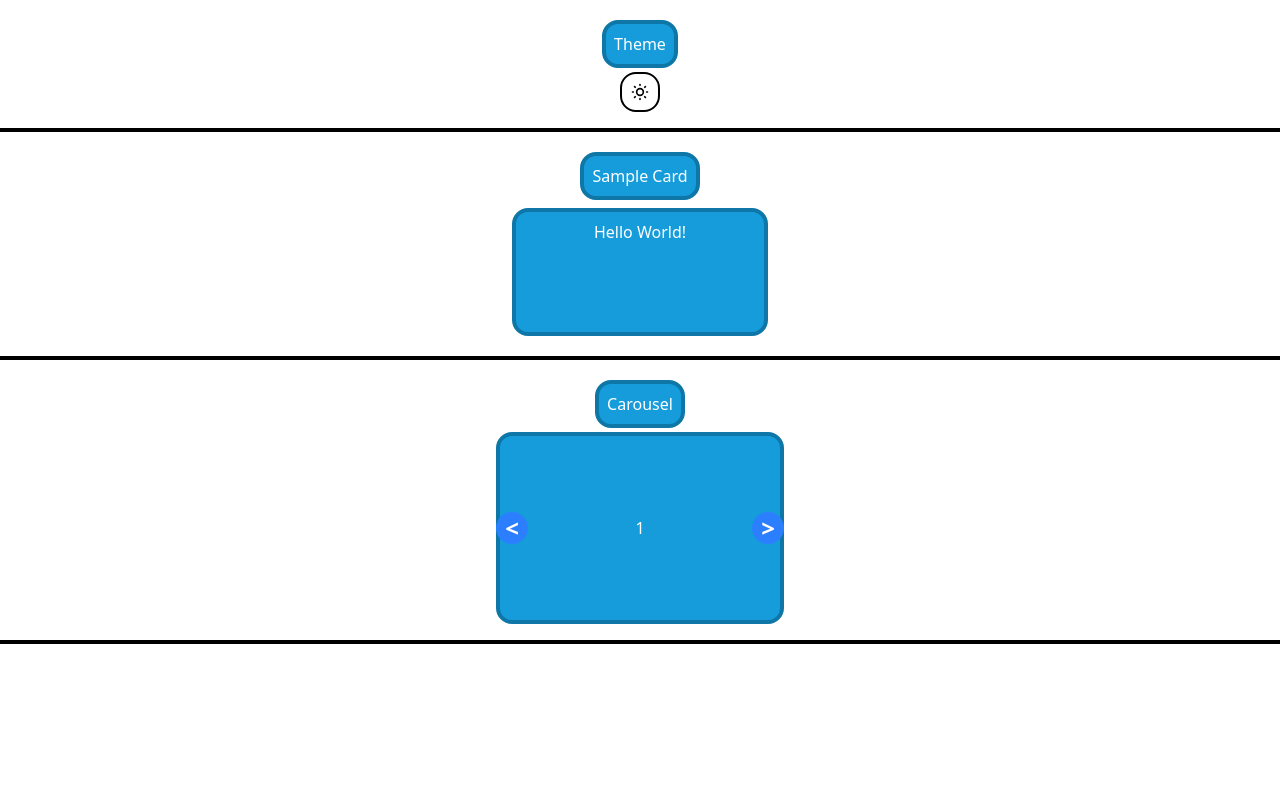
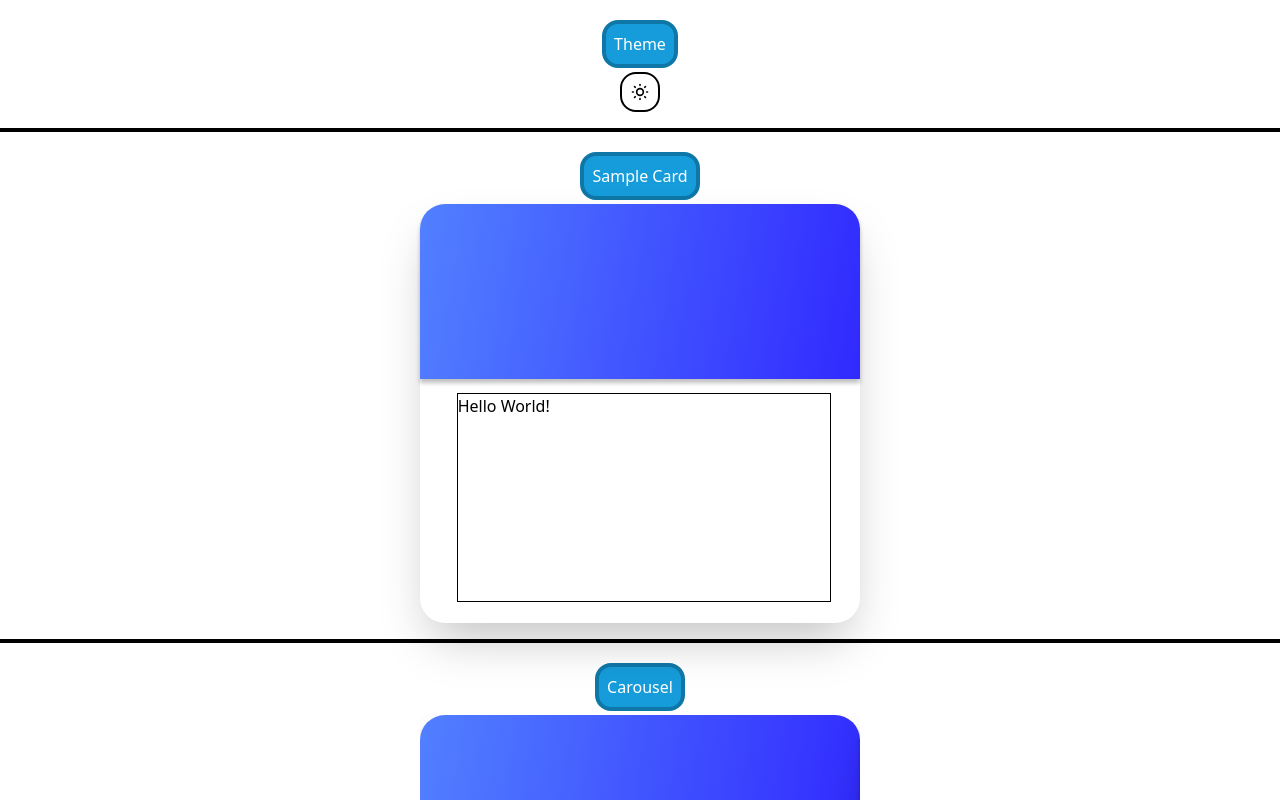
Before and after one commit to Master9x3r4n/ccapdev-mco, a Vue app: page /playground in a window 1280 px wide. Shown: the top 800 px of the page. Built offline with nearby package versions, Linux system fonts and the light colour scheme.

Commit message:
added apartment card template + adjusted carousel

```diff
--- /dev/null
+++ b/src/components/apartment-cards/ApartmentCardSmall.vue
@@ -0,0 +1,34 @@
+<script setup>
+</script>
+
+<template>
+    <div class=
+    "h-104.75 w-110 rounded-[25px]
+    p-0 shadow-2xl relative
+    bg-white">
+    <!-- Photo h-40%-->
+        <div class=
+        "w-full h-5/12 rounded-t-[25px]
+        absolute left-0 right-0 top-0
+        bg-gradient"></div>
+
+        <!-- Frame -->
+       <div class="
+       absolute border
+       top-[45%] left-1/12 w-[85%] h-[50%]
+       ">
+            <slot></slot>
+       </div>
+    </div>
+</template>
+
+
+
+<style scoped>
+
+.bg-gradient {
+    background: linear-gradient(99.9deg, #517FFF 1.35%, #312AFF 99.48%);
+    box-shadow: 0px 4px 4px rgba(0, 0, 0, 0.25);
+}
+
+</style>
--- a/src/components/carousel/Carousel.vue
+++ b/src/components/carousel/Carousel.vue
@@ -1,4 +1,5 @@
 <script setup>
+import ApartmentCardSmall from '../apartment-cards/ApartmentCardSmall.vue';
 import CarouselContent from './CarouselContent.vue';
 import CarouselScrollButton from './CarouselScrollButton.vue';
 import {ref} from 'vue';
@@ -22,15 +23,18 @@ const scroll = (direction) => {
 </script>
 
 <template>
-<div class = "relative max-w-4xl mx-auto flex justify-center items-center w-[288px]">
+<div class = "relative max-w-4xl mx-auto flex justify-center items-center w-[440px]">
     <div ref = "carouselContent"
     class = "overflow-x-auto overflow-y-hidden scroll-smooth hide-scrollbar w-full">
         <CarouselContent>
             <!-- Content -->
             <template v-for="i in items" :key="i.id">
-                <div class = "card-container h-48 flex-none basis-[18rem] flex justify-center items-center gap-4">
+                <!-- <div class = "card-container h-48 flex-none basis-[18rem] flex justify-center items-center gap-4">
                     {{ i }}
-                </div>
+                </div> -->
+                <ApartmentCardSmall class="flex shrink-0">
+                    {{ i }}
+                </ApartmentCardSmall>
             </template>
         </CarouselContent>
     </div>
--- a/src/components/carousel/CarouselScrollButton.vue
+++ b/src/components/carousel/CarouselScrollButton.vue
@@ -5,7 +5,7 @@
 <template>
     <button
     class="border-none rounded-[50%] text-white font-semibold bg-blue-500
-    size-8 text-2xl flex justify-center items-center p-0 absolute top-5/12"
+    size-8 text-2xl flex justify-center items-center p-0 absolute top-6/12"
     :class="direction == 'left' ? 'left-0' : 'right-0'">
         <span><slot></slot></span>
     </button>
--- a/src/view/PlaygroundView.vue
+++ b/src/view/PlaygroundView.vue
@@ -1,32 +1,30 @@
 <script setup>
+    import ApartmentCardSmall from '@/components/apartment-cards/ApartmentCardSmall.vue';
     import Carousel from '@/components/carousel/Carousel.vue';
     import DarkModeButton from '@/components/DarkModeButton.vue';
     import TestContainer from '@/components/test-components/TestContainer.vue';
     import TestLabel from '@/components/test-components/TestLabel.vue';
     import {ref} from 'vue'
+
     const items = ref([1, 2, 3, 4, 5])
 </script>
 
 <template>
     <!-- Dark Mode Button -->
-     <TestContainer>
-        <TestLabel> Theme </TestLabel>
+    <TestContainer>
+        <TestLabel>Theme</TestLabel>
         <DarkModeButton />
-     </TestContainer>
+    </TestContainer>
+
+    <!-- Small Card -->
+    <TestContainer dir="col">
+        <TestLabel>Sample Card</TestLabel>
+        <ApartmentCardSmall>Hello World!</ApartmentCardSmall>
+    </TestContainer>
 
     <!-- Carousel -->
-     <TestContainer dir="col">
-        <TestLabel> Sample Card </TestLabel>
-        <div class = "m-1 p-2 border-4 rounded-2xl text-white
-        bg-[#169cda] border-[#0f77a7]
-        dark:text-white dark:bg-[#0c2f8e] dark:border-[#0a2878] dark:font-bold
-        h-32 w-64 flex justify-center">
-            Hello World!
-        </div>
-     </TestContainer>
-
     <TestContainer dir="col">
-        <TestLabel> Carousel </TestLabel>
+        <TestLabel>Carousel</TestLabel>
         <Carousel :items="items"/>
     </TestContainer>
 </template>
```
